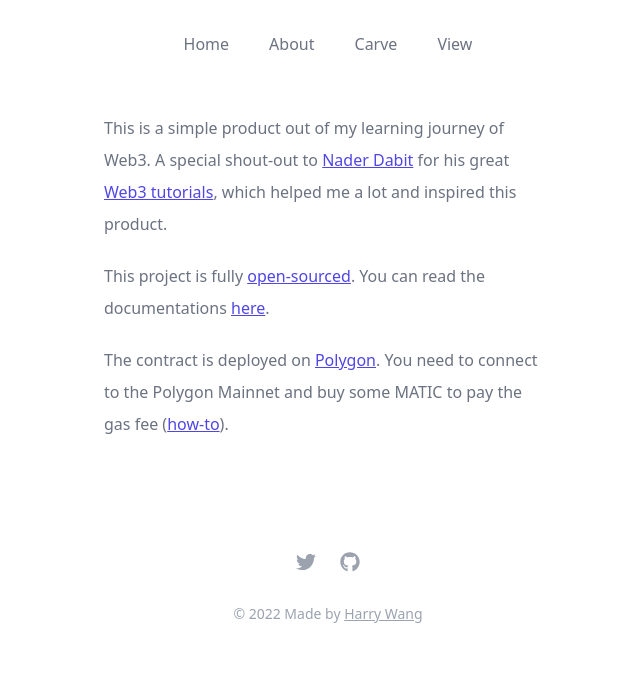
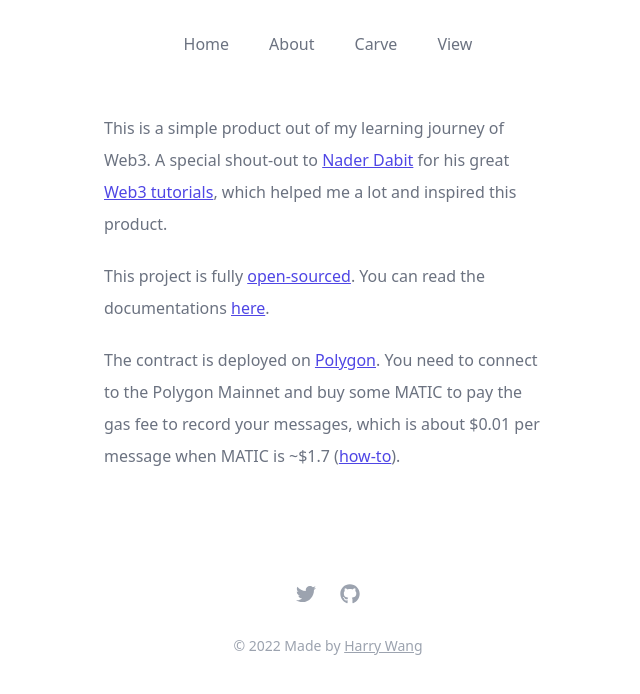
Before and after one commit to harrywang/written-in-stone, a Next.js app: page /about in a window 1280 px wide. Shown: the top 694 px of the page, without its empty margins (312-952 px from the left). Built offline with nearby package versions, Linux system fonts and the light colour scheme.

Commit message:
updated about page

```diff
--- a/pages/about.jsx
+++ b/pages/about.jsx
@@ -14,7 +14,7 @@ export default function About() {
             </p>
 
             <p className="prose prose-indigo text-gray-500 leading-8">
-              The contract is deployed on <a href="https://polygonscan.com/address/0xa8578e0e64bbf0c27bf8a0dd3211889d34c31faf">Polygon</a>. You need to connect to the Polygon Mainnet and buy some MATIC to pay the gas fee (<a href="https://medium.com/prepo/setting-up-metamask-and-getting-eth-matic-on-polygon-step-by-step-guide-fd55147a0f05">how-to</a>).
+              The contract is deployed on <a href="https://polygonscan.com/address/0xa8578e0e64bbf0c27bf8a0dd3211889d34c31faf">Polygon</a>. You need to connect to the Polygon Mainnet and buy some MATIC to pay the gas fee to record your messages, which is about $0.01 per message when MATIC is ~$1.7 (<a href="https://medium.com/prepo/setting-up-metamask-and-getting-eth-matic-on-polygon-step-by-step-guide-fd55147a0f05">how-to</a>).
             </p>
           </div>
         </div>
```
